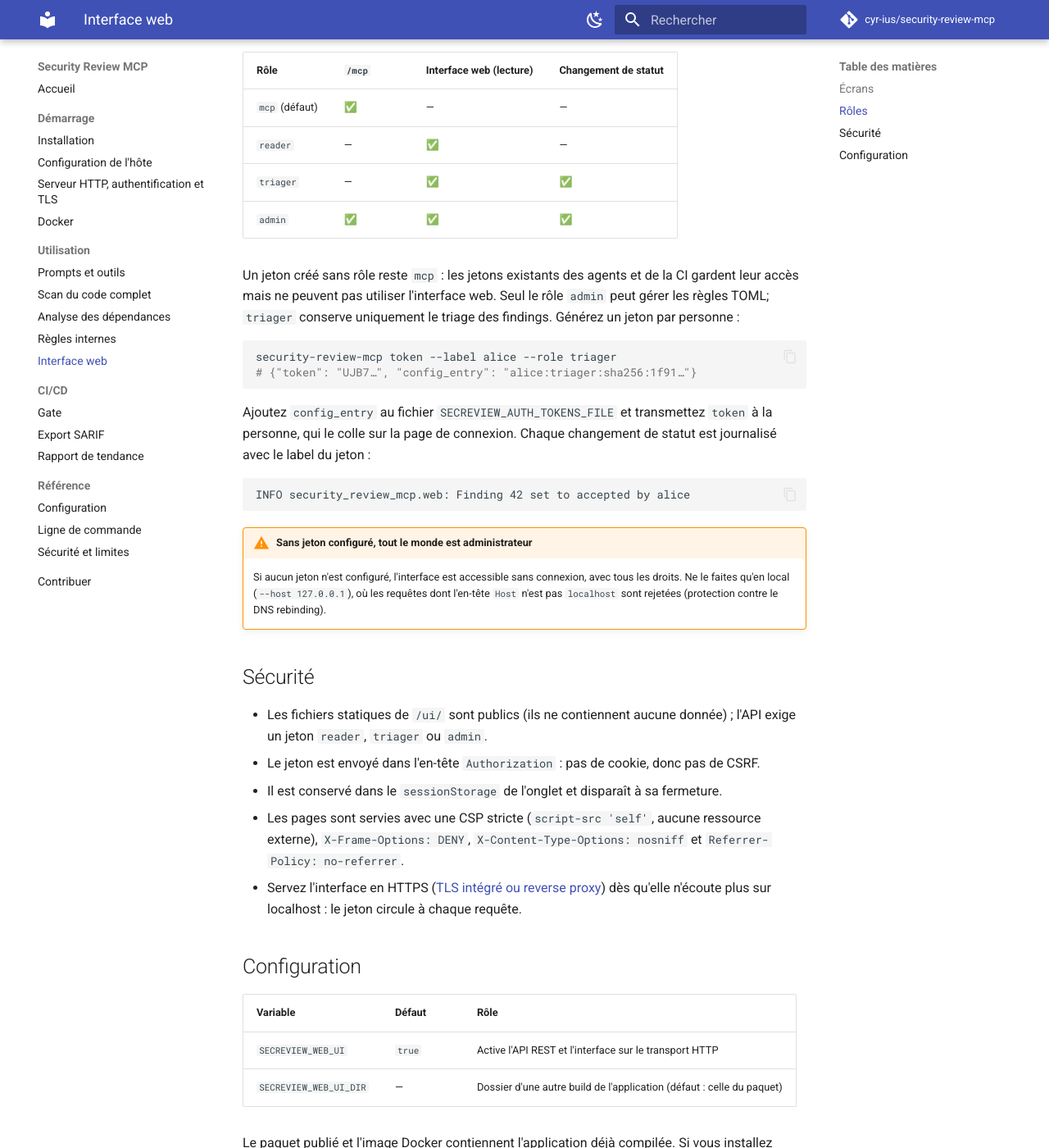
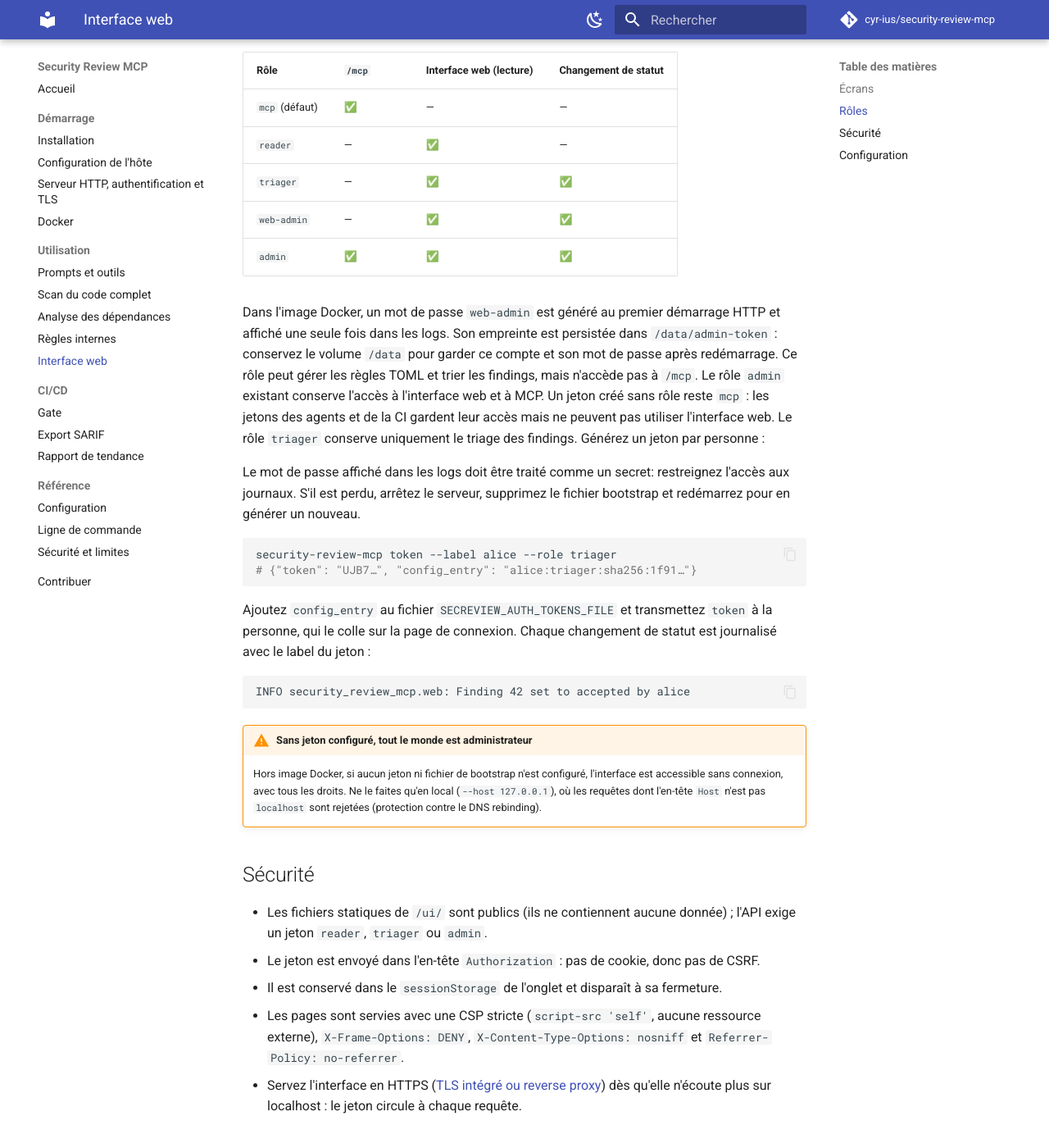
Before and after one commit to cyr-ius/security-review, an MkDocs documentation site: the page built from docs/utilisation/interface-web.md, in a window 1280 px wide and 1400 px high, scrolled down 1117 px. Shown: the whole window at 82% size. Built offline with MkDocs 1.6.1 and Material for MkDocs 9.7.7, drawn with Linux system fonts in a browser that asks for light colours; comment, search, counter and statistics services are not loaded; some of the changed text lies outside the part shown.

Commit message:
feat: bootstrap web admin password for Docker

````diff
--- a/docs/utilisation/interface-web.md
+++ b/docs/utilisation/interface-web.md
@@ -41,11 +41,20 @@ Chaque jeton porte un rôle, qui détermine les endpoints accessibles :
 | `mcp` (défaut) | ✅ | — | — |
 | `reader` | — | ✅ | — |
 | `triager` | — | ✅ | ✅ |
+| `web-admin` | — | ✅ | ✅ |
 | `admin` | ✅ | ✅ | ✅ |
 
-Un jeton créé sans rôle reste `mcp` : les jetons existants des agents et de la CI gardent leur
-accès mais ne peuvent pas utiliser l'interface web. Seul le rôle `admin` peut gérer les règles
-TOML; `triager` conserve uniquement le triage des findings. Générez un jeton par personne :
+Dans l'image Docker, un mot de passe `web-admin` est généré au premier démarrage HTTP et affiché
+une seule fois dans les logs. Son empreinte est persistée dans `/data/admin-token` : conservez le
+volume `/data` pour garder ce compte et son mot de passe après redémarrage. Ce rôle peut gérer les
+règles TOML et trier les findings, mais n'accède pas à `/mcp`. Le rôle `admin` existant conserve
+l'accès à l'interface web et à MCP. Un jeton créé sans rôle reste `mcp` : les jetons des agents
+et de la CI gardent leur accès mais ne peuvent pas utiliser l'interface web. Le rôle `triager`
+conserve uniquement le triage des findings. Générez un jeton par personne :
+
+Le mot de passe affiché dans les logs doit être traité comme un secret: restreignez l'accès aux
+journaux. S'il est perdu, arrêtez le serveur, supprimez le fichier bootstrap et redémarrez pour
+en générer un nouveau.
 
 ```bash
 security-review-mcp token --label alice --role triager
@@ -61,9 +70,10 @@ INFO security_review_mcp.web: Finding 42 set to accepted by alice
 ```
 
 !!! warning "Sans jeton configuré, tout le monde est administrateur"
-    Si aucun jeton n'est configuré, l'interface est accessible sans connexion, avec tous les
-    droits. Ne le faites qu'en local (`--host 127.0.0.1`), où les requêtes dont l'en-tête `Host`
-    n'est pas `localhost` sont rejetées (protection contre le DNS rebinding).
+    Hors image Docker, si aucun jeton ni fichier de bootstrap n'est configuré, l'interface est
+    accessible sans connexion, avec tous les droits. Ne le faites qu'en local
+    (`--host 127.0.0.1`), où les requêtes dont l'en-tête `Host` n'est pas `localhost` sont
+    rejetées (protection contre le DNS rebinding).
 
 ## Sécurité
 
@@ -82,6 +92,7 @@ INFO security_review_mcp.web: Finding 42 set to accepted by alice
 |---|---|---|
 | `SECREVIEW_WEB_UI` | `true` | Active l'API REST et l'interface sur le transport HTTP |
 | `SECREVIEW_WEB_UI_DIR` | — | Dossier d'une autre build de l'application (défaut : celle du paquet) |
+| `SECREVIEW_AUTH_BOOTSTRAP_FILE` | — | Fichier du mot de passe admin initial; défini à `/data/admin-token` dans Docker |
 
 Le paquet publié et l'image Docker contiennent l'application déjà compilée. Si vous installez
 depuis les sources sans la compiler, seule l'API REST est servie et un avertissement est
````
Also changed, not shown: README.md (+1 -1 lines), docs/demarrage/docker.md (+13 -3 lines), docs/demarrage/http.md (+7 -0 lines), docs/reference/configuration.md (+1 -0 lines), docs/reference/securite.md (+2 -2 lines), web/src/app/features/login/login.component.html (+5 -5 lines), 9 other files.
